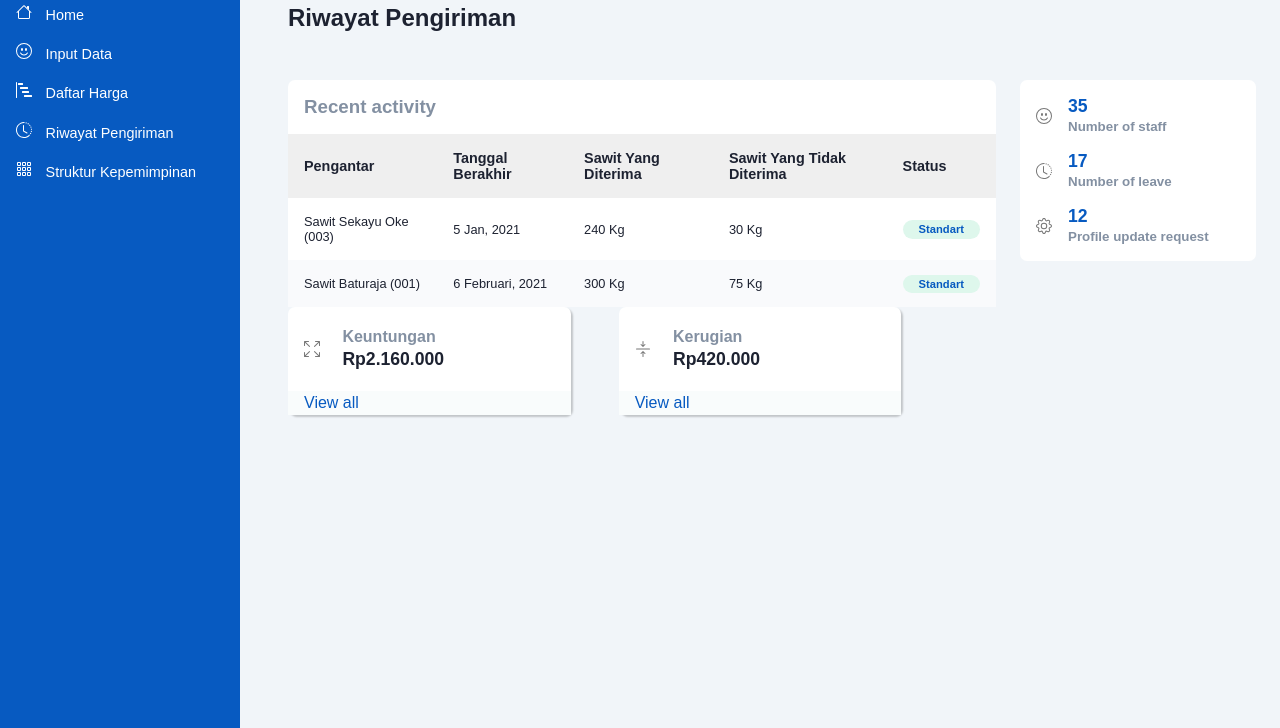
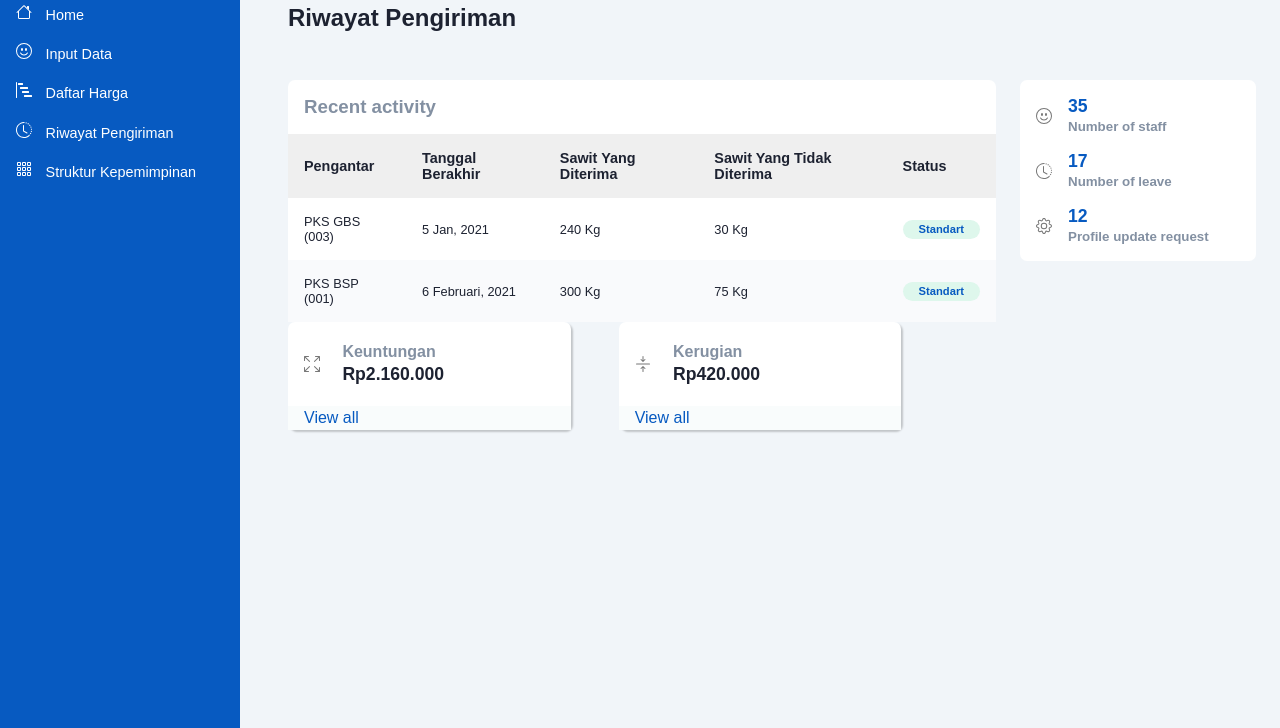
Before and after one commit to dinput08/dinput08.github.io, a plain HTML site: page riwayat.html in a window 1280 px wide. Shown: the part 72-800 px from the top of the page. Drawn offline with Linux system fonts and the light colour scheme.

Commit message:
Update riwayat.html

```diff
--- a/riwayat.html
+++ b/riwayat.html
@@ -4,7 +4,7 @@
     <meta charset="UTF-8" />
     <meta http-equiv="X-UA-Compatible" content="IE=edge" />
     <meta name="viewport" content="width=device-width, initial-scale=1.0" />
-    <title>pabrik sawit</title>
+    <title>Distribusi Sawit PT ARP</title>
     <link rel="stylesheet" href="style.css" />
   </head>
   <body>
@@ -216,7 +216,7 @@
                         </thead>
                         <tbody>
                             <tr>
-                                <td>Sawit Sekayu Oke (003)</td>
+                                <td>PKS GBS (003)</td>
                                 <td>5 Jan, 2021</td>
                                 <td>240 Kg</td>
                                 <td>30 Kg</td>
@@ -226,7 +226,7 @@
                             </tr>
 
                             <tr>
-                                <td>Sawit Baturaja (001)</td>
+                                <td>PKS BSP (001)</td>
                                 <td>6 Februari, 2021</td>
                                 <td>300 Kg</td>
                                 <td>75 Kg</td>
```
